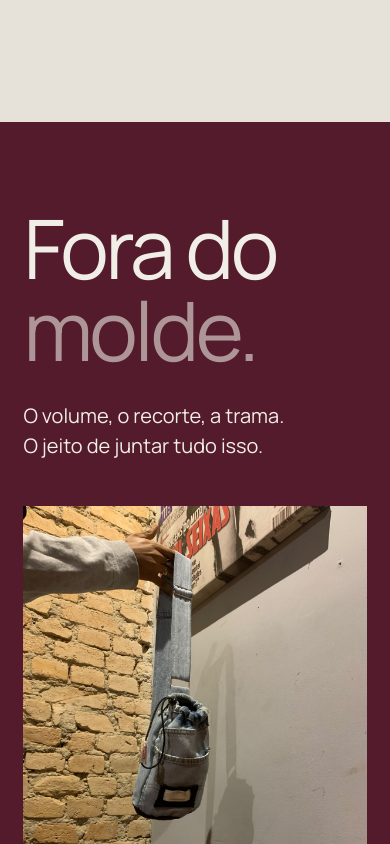
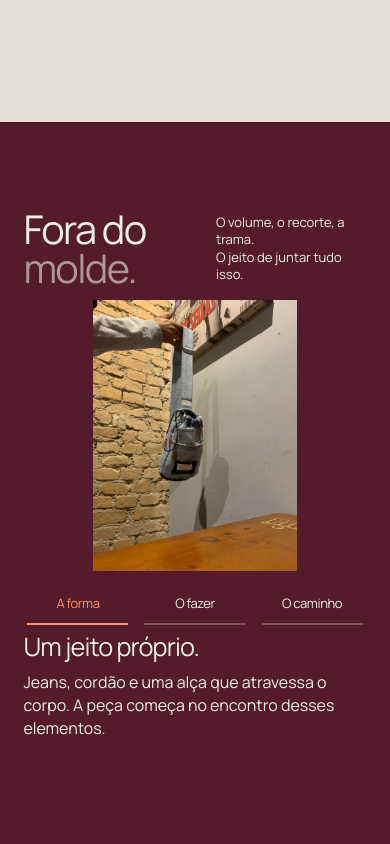
Before and after one commit to eovitu/caio-xavier, a Next.js app: page / in a window 390 px wide. Shown: the part 1680-2524 px from the top of the page. Built offline with nearby package versions, Linux system fonts and the light colour scheme; a web font is replaced by a local one.

Commit message:
fix(mobile): reunir fotografia e leitura na mesma cena

```diff
--- a/app/page.tsx
+++ b/app/page.tsx
@@ -190,7 +190,7 @@ export default function Home() {
       });
       const media = gsap.matchMedia();
       sceneMedia = media;
-      media.add("(min-width: 1001px) and (min-height: 650px)", () => {
+      media.add("(min-width: 1001px) and (min-height: 650px), (min-width: 350px) and (max-width: 1000px) and (min-height: 650px) and (orientation: portrait)", () => {
         const frames = gsap.utils.toArray<HTMLElement>(".detail-frame");
         const copies = gsap.utils.toArray<HTMLElement>(".detail-copy");
         gsap.set([...frames, ...copies], { opacity: 0 });
@@ -207,13 +207,15 @@ export default function Home() {
           .to([frames[1], copies[1]], { opacity: 0, duration: 0.12, ease: "none" }, 0.61)
           .to([frames[2], copies[2]], { opacity: 1, duration: 0.12, ease: "none" }, 0.61);
         pieceScroll.current = reading.scrollTrigger || null;
+        return () => { pieceScroll.current = null; };
+      });
+      media.add("(min-width: 1001px) and (min-height: 650px)", () => {
         const stitch = gsap.timeline({ scrollTrigger: {
           trigger: ".thread-track", start: "top top", end: "bottom bottom",
           scrub: 0.35, invalidateOnRefresh: true,
         } });
         stitch.fromTo(".thread-path", { strokeDashoffset: 1 }, { strokeDashoffset: 0, autoRound: false, duration: 1, ease: "none" })
           .fromTo(".thread h2", { xPercent: -4 }, { xPercent: 4, duration: 1, ease: "none" }, 0);
-        return () => { pieceScroll.current = null; };
       });
       media.add("(max-width: 1000px), (max-height: 649px)", () => {
         gsap.fromTo(".thread-path", { strokeDashoffset: 1 }, {
@@ -227,20 +229,13 @@ export default function Home() {
           trigger: ".atelier", start: "top 90%", end: "top 10%", scrub: 0.4,
         },
       });
-      gsap.fromTo(
-        ".street-title",
-        { xPercent: 9 },
-        {
-          xPercent: -9,
-          ease: "none",
-          scrollTrigger: {
-            trigger: ".street",
-            start: "top bottom",
-            end: "bottom top",
-            scrub: true,
+      media.add("(min-width: 1001px)", () => {
+        gsap.fromTo(".street-title", { xPercent: 9 }, {
+          xPercent: -9, ease: "none", scrollTrigger: {
+            trigger: ".street", start: "top bottom", end: "bottom top", scrub: true,
           },
-        },
-      );
+        });
+      });
       gsap.from(".footer-signature", {
         yPercent: 26,
         opacity: 0.3,
@@ -526,7 +521,7 @@ export default function Home() {
                   </button>
                 ))}
               </div>
-              <div className="detail-description" aria-live="polite">
+              <div className="detail-description" aria-label="Detalhes da peça">
                 {details.map((item, index) => (
                   <div className="detail-copy" key={item.name} data-active={detail === index} aria-hidden={detail !== index}>
                     <h3>{item.title}</h3>
--- a/app/style.css
+++ b/app/style.css
@@ -1242,3 +1242,40 @@ a:active, button:active { scale: .97; }
 @media (max-height: 649px) {
   .footer { height: auto; min-height: 100svh; grid-template-rows: auto auto auto; gap: 36px; overflow: visible; }
 }
+
+/* Portrait storytelling keeps the photograph and its reading together. */
+@media (max-width: 1000px) {
+  .header { top: max(12px, env(safe-area-inset-top, 0px)); }
+  .hero { padding-top: calc(100px + env(safe-area-inset-top, 0px)); }
+  .footer { padding-top: calc(100px + env(safe-area-inset-top, 0px)); }
+  .detail-tabs button svg { display: none; }
+  .detail-tabs button { position: relative; justify-content: center; min-height: 44px; border: 0; padding: 10px 4px; }
+  .detail-tabs button::after { content: ""; position: absolute; bottom: 0; left: 4px; right: 4px; height: 2px; background: currentColor; opacity: .25; transition: opacity .2s; }
+  .detail-tabs button[aria-pressed="true"] { border: 0; }
+  .detail-tabs button[aria-pressed="true"]::after { opacity: 1; }
+  .street-title { display: none; transform: none; }
+  .street-copy h2 { font-size: clamp(44px, 11vw, 84px); max-width: 100%; line-height: 1.05; text-wrap: balance; }
+  .street-copy p { font-size: clamp(28px, 7.3vw, 48px); }
+  .street-image { height: min(62svh, 620px); }
+}
+@media (max-width: 1000px) and (min-height: 650px) and (orientation: portrait) {
+  .piece { display: grid; grid-template-rows: auto minmax(0, 1fr); gap: 12px; height: 100svh; min-height: 100svh; padding: calc(88px + env(safe-area-inset-top, 0px)) 6vw calc(14px + env(safe-area-inset-bottom, 0px)); }
+  .piece .section-heading { display: flex; align-items: center; justify-content: space-between; gap: 14px; margin: 0; }
+  .piece .section-heading h2 { font-size: clamp(30px, 4.7svh, 46px); line-height: .98; flex-shrink: 0; }
+  .piece .section-heading p { font-size: 13px; line-height: 1.35; margin: 0; max-width: 19ch; }
+  .detail-layout { display: grid; grid-template-columns: minmax(0, 1fr); grid-template-rows: minmax(0, calc(35svh - 24px - env(safe-area-inset-top, 0px) - env(safe-area-inset-bottom, 0px))) auto; align-content: start; gap: 10px; min-height: 0; }
+  .detail-image { height: 100%; min-height: 0; }
+  .detail-image .photo img { object-fit: contain; }
+  .detail-side { padding: 0; gap: 8px; min-height: 0; }
+  .detail-tabs { gap: 8px; border: 0; flex-shrink: 0; }
+  .detail-tabs button { font-size: 13px; min-height: 44px; }
+  .detail-description { margin: 0; min-height: 0; }
+  .detail-description h3 { font-size: clamp(23px, 3svh, 28px); line-height: 1.1; }
+  .detail-description p { font-size: 16px; line-height: 1.45; max-width: 45ch; margin-top: 10px; }
+  .detail-note { display: none; }
+}
+@media (min-width: 350px) and (max-width: 1000px) and (min-height: 650px) and (orientation: portrait) and (prefers-reduced-motion: no-preference) {
+  .piece-track { height: 220svh; }
+  .piece-track > .piece { position: sticky; top: 0; }
+  .detail-frame, .detail-copy { transition: none; }
+}
```
